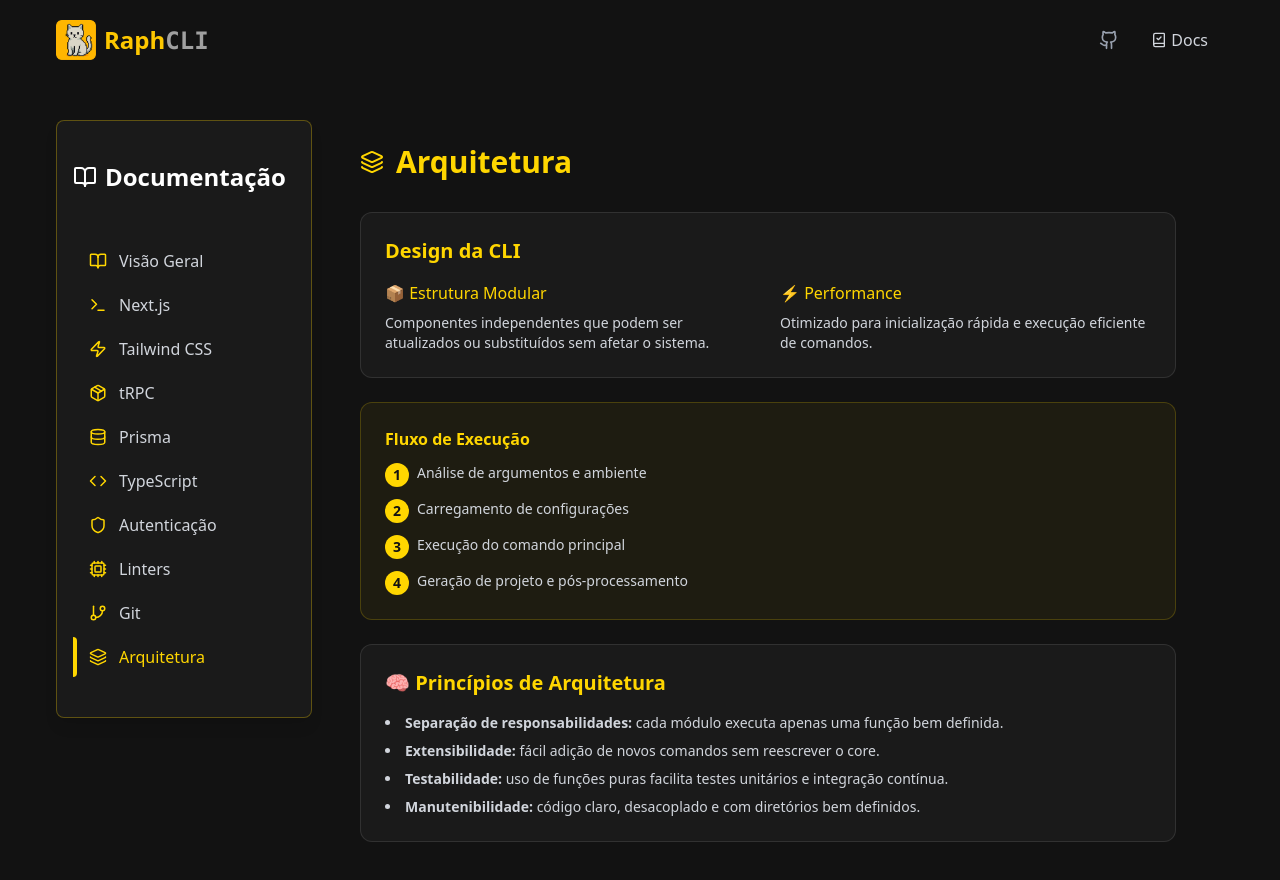
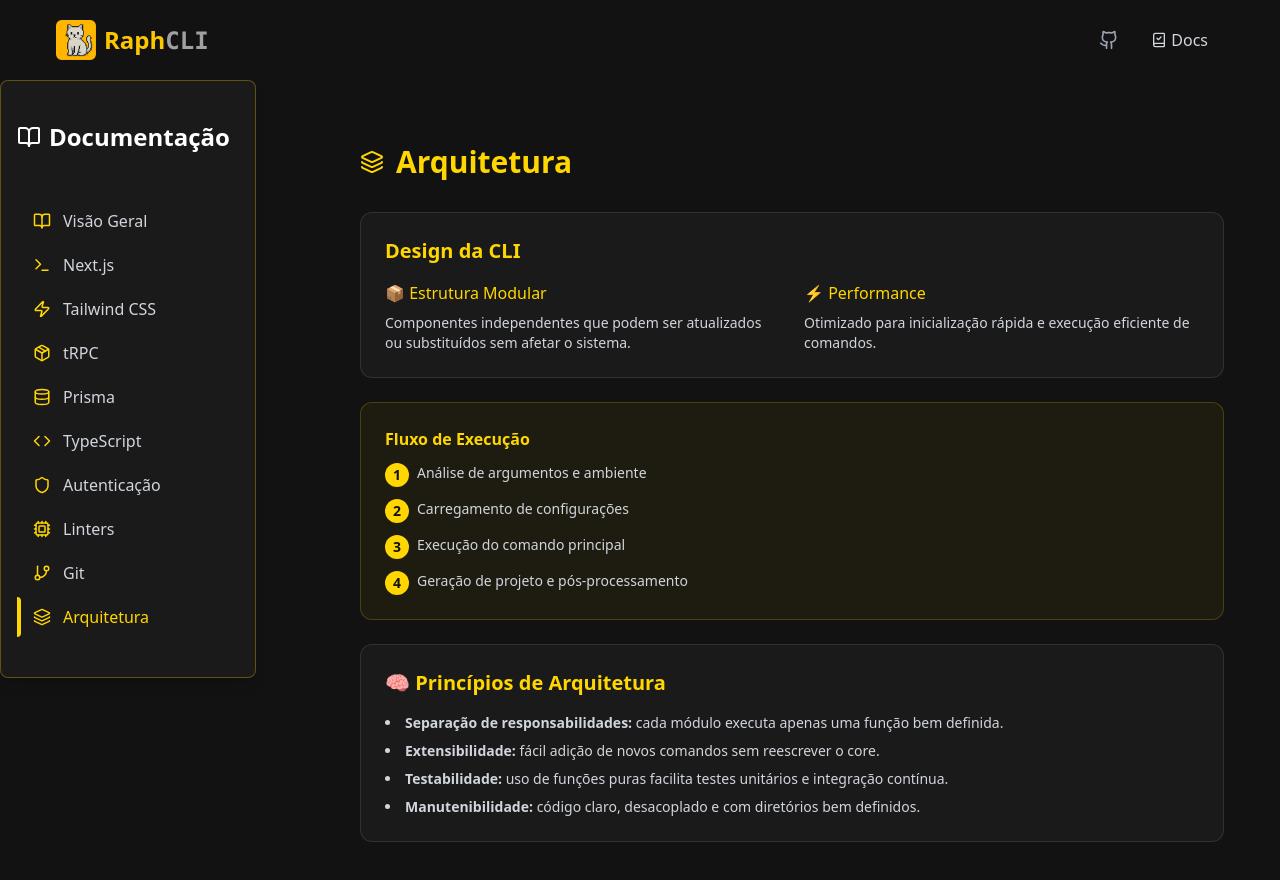
Before and after one commit to gabriellucasvh/raph, a Next.js app: page /docs/architecture in a window 1280 px wide. Shown: the top 880 px of the page. Built offline with nearby package versions, Linux system fonts and the light colour scheme.

Commit message:
style(docs): adjust layout and sidebar styling for better responsiveness
Refactor the layout and sidebar components to improve responsiveness and alignment. The main content now has a fixed margin to accommodate the sidebar, and the sidebar is fixed to the top for better navigation experience.

```diff
--- a/src/app/docs/layout.tsx
+++ b/src/app/docs/layout.tsx
@@ -13,9 +13,9 @@ export default function DocsLayout({
             <div className="hidden lg:block">
             <Navbar />
             </div>
-            <div className="flex flex-col md:flex-row min-h text-white container mx-auto px-4 md:px-8 lg:px-14">
+            <div className="relative flex min-h-screen text-white max-w-7xl mx-auto">
                 <DocsSidebar />
-                <main className="flex-1 p-4 md:p-8 overflow-y-auto">
+                <main className="flex-1 p-4 md:p-8 ml-[19rem]">
                     {children}
                 </main>
             </div>
--- a/src/components/DocsSidebar.tsx
+++ b/src/components/DocsSidebar.tsx
@@ -174,7 +174,7 @@ export function DocsSidebar() {
             initial={{ x: -20, opacity: 0 }}
             animate={{ x: 0, opacity: 1 }}
             transition={{ duration: 0.3 }}
-            className="hidden md:block w-64 bg-darkGray px-4 sticky top-0 h-min py-10 mt-10 overflow-y-auto border border-yellow/30 shadow-lg rounded-lg"
+            className="hidden md:block w-64 bg-darkGray px-4 fixed top-20 py-10 overflow-y-auto border border-yellow/30 shadow-lg rounded-lg"
         >
             <div className="pb-6">
                 <motion.h2
@@ -247,5 +247,7 @@ export function DocsSidebar() {
                 </ul>
             </nav>
         </motion.aside>
+
+
     );
 }
```
